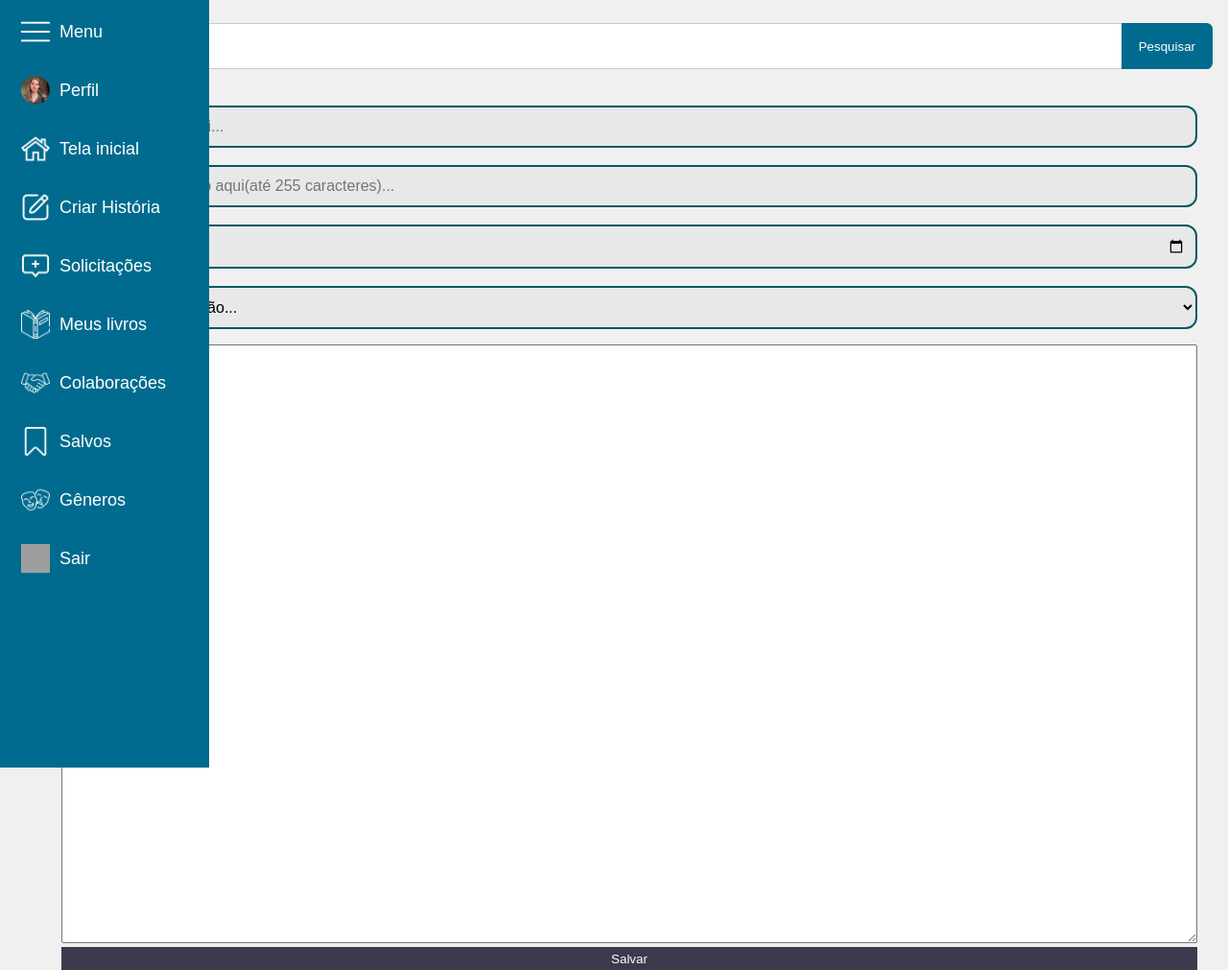
After one commit to GabiVictoria/Apollo, a Flask app: page /criar_historia in a window 1280 px wide. The commit adds this page. Shown: the whole page at 96% size. Run offline with Flask 3, Linux system fonts and the light colour scheme; some libraries are stand-ins or nearby versions; grey boxes are pictures that could not be loaded.

Commit message:
configuração da história

```diff
--- a/apollo/app.py
+++ b/apollo/app.py
@@ -34,7 +34,20 @@
     if contem:
         return render_template ("home.html")
     else:
-        return render_template ("cadastro.html")
+        erro = "Email ou senha incorretos!"
+        return render_template ("login.html", erro=erro)
+
+@app.route('/salvar_historia', methods=['POST'])
+def salvar_historia():
+    texto_formatado = request.form['area1']
+    print(texto_formatado)
+    descricao = request.form['descricao'].strip()
+    texto = request.form['area1'].strip()
+    data_criacao = request.form['data_criacao'].strip()
+    status = request.form['status'].strip()
+    titulo = request.form['titulo'].strip()
+    salvar_texto(con,descricao,texto, data_criacao,status,titulo)
+    return render_template("home.html")
 
 @app.route('/')
 def login():
@@ -48,3 +61,7 @@
 @app.route('/home')
 def home():
     return render_template('home.html')
+
+@app.route('/criar_historia')
+def criar_historia():
+    return render_template('historia.html')
--- a/apollo/static/css/home.css
+++ b/apollo/static/css/home.css
@@ -19,7 +19,7 @@
 .search-bar {
     display: flex;
     width: 92.5vw;
-    margin-top: 2vh;
+    margin-top: 3vh;
 }
 
 .search-bar input {
@@ -31,6 +31,7 @@
     border-top-right-radius: 0rem;
     height: 6vh;
     width: 86vw;
+    margin-bottom: 20px;
 
 }
 
@@ -218,29 +242,89 @@
     background-color: #ccc;
 }
 
-/* Responsividade */
-@media (max-width: 768px) {
-    .sidebar {
-        width: 50px;
+#area1{
+    width: 92.5vw;
+    min-height: 78vh;
+
 }
 
-    .sidebar:hover {
-        width: 180px;
+.criar {
+    position: relative;
+    overflow: hidden;
+    height: 1.5rem;
+    padding: 0 2rem;
+    background: #3d3a4e;
+    background-size: 400%;
+    color: #fff;
+    border: none;
+    cursor: pointer;
+    width: 92.5vw; /* Adicionado para ajustar a largura */
 }
 
-    main {
-        margin-left: 50px;
+.criar:hover::before {
+    transform: scaleX(1);
 }
 
-    .sidebar:hover + main {
-        margin-left: 180px;
+.criar-content {
+    position: relative;
+    z-index: 1;
 }
 
-    .story {
-        flex-direction: column;
+.criar::before {
+    content: "";
+    position: absolute;
+    top: 0;
+    left: 0;
+    transform: scaleX(0);
+    transform-origin: 0 50%;
+    width: 100%;
+    height: inherit;
+    border-radius: inherit;
+    background: linear-gradient(
+        82.3deg,
+        rgba(150, 93, 233, 1) 10.8%,
+        rgba(99, 88, 238, 1) 94.3%
+    );
+    transition: all 0.475s;
 }
 
-    .story-image img {
-        width: 100%;
+.inputinho {
+    display: flex;
+    flex-direction: column;
+    width: fit-content;
+    position: static;
+    width: 92.5vw;
   }
+
+  .inputinho label{
+    font-size: 1rem;
+    color: #055865;
+    font-weight: 700;
+    position: relative;
+    top: 0.5rem;
+    margin: 0 0 0 7px;
+    padding: 0 3px;
+    background: #e8e8e8;
+    width: fit-content;
+    border-radius: 0.5rem;
   }
+
+  .inputinho input.input {
+    padding: 11px 10px;
+    font-size: 1rem;
+    border: 2px #055865 solid;
+    border-radius: 0.75rem;
+    background: #e8e8e8;
+  }
+
+  .inputinho input.input:focus {
+    outline: none;
+  }
+  select{
+    padding: 11px 10px;
+    font-size: 1rem;
+    border: 2px #055865 solid;
+    border-radius: 0.75rem;
+    background: #e8e8e8;
+    margin-bottom: 2vh;
+  }
--- a/apollo/static/script.js
+++ b/apollo/static/script.js
@@ -34,3 +34,60 @@
 
 // Ajuste dinâmico ao redimensionar a tela
 window.addEventListener('resize', updateCarousel);
+
+
+const senhaInput = document.getElementById("senha");
+const toggleSenha = document.getElementById("toggle-senha");
+const iconeSenha = document.getElementById("icone-senha");
+const textoSenha = document.querySelector("#toggle-senha p");
+
+toggleSenha.addEventListener("click", () => {
+    if (senhaInput.type === "password") {
+        senhaInput.type = "text"; // Exibir senha
+        iconeSenha.src = "static/assets/view.png"; // Ícone de olho aberto
+        iconeSenha.alt = "Ocultar senha";
+        textoSenha.textContent = "Ocultar senha"; // Atualizar texto
+    } else {
+        senhaInput.type = "password"; // Ocultar senha
+        iconeSenha.src = "static/assets/hide.png"; // Ícone de olho fechado
+        iconeSenha.alt = "Visualizar senha";
+        textoSenha.textContent = "Visualizar senha"; // Atualizar texto
+    }
+});
+
+
+// Acessa a div de erro e a div do alerta
+const erroDiv = document.getElementById("erro");
+const alertaDiv = document.getElementById("alerta");
+const alertaMsg = document.getElementById("alerta-msg");
+
+// Verifica se a div de erro tem conteúdo
+if (erroDiv && erroDiv.textContent.trim() !== "") {
+    // Exibe o alerta com a mensagem de erro
+    alertaMsg.textContent = erroDiv.textContent.trim();
+    alertaDiv.style.display = "block"; // Torna o alerta visível
+
+    // Após 5 segundos, oculta o alerta com efeito de transição
+    setTimeout(() => {
+        alertaDiv.style.opacity = "0"; // Aplica a transição de desvanecimento
+    }, 5000); // Espera 5 segundos antes de iniciar o efeito
+
+    // Depois que o efeito de transição for concluído, esconde o alerta completamente
+    setTimeout(() => {
+        alertaDiv.style.display = "none"; // Esconde completamente o alerta
+        alertaDiv.style.opacity = "1"; // Reseta a opacidade para o estado inicial
+    }, 5500); // 5000ms + 500ms de transição
+}
+
+// Função para fechar o alerta
+function fecharAlerta() {
+    alertaDiv.style.display = "none"; // Oculta o alerta
+}
+
+
+var textoFormatado = nicEditors.findEditor('area1').getContent();
+console.log(textoFormatado); // Verifique o conteúdo formatado
+document.getElementById('form_historia').addEventListener('submit', function(event) {
+    var textoFormatado = nicEditors.findEditor('area1').getContent();
+    document.getElementById('area1').value = textoFormatado;  // Atualiza o valor da textarea
+});
--- a/apollo/templates/cadastro.html
+++ b/apollo/templates/cadastro.html
@@ -24,7 +24,6 @@
 
             <label for="input" class="text">Senha:</label>
             <input type="password" placeholder="Digite sua senha aqui..." name="senha" class="input" required>
-
             <label for="input" class="text">Data de Nascimento:</label>
             <input type="date" placeholder="Digite sua data de nascimento" name="data_nasc" class="input" required>
 
--- /dev/null
+++ b/apollo/templates/historia.html
@@ -0,0 +1,81 @@
+<!DOCTYPE html>
+<html lang="pt-br">
+<head>
+    <meta charset="UTF-8">
+    <meta name="viewport" content="width=device-width, initial-scale=1.0">
+    <title>Apollo</title>
+    <link rel="stylesheet" href="static/css/home.css">
+  <script type="text/javascript" src="nicEdit-latest.js"></script>
+  <script type="text/javascript">
+//<![CDATA[
+  bkLib.onDomLoaded(function() {
+        new nicEditor({maxHeight : 200}).panelInstance('area');
+        new nicEditor({fullPanel : true,maxHeight : 200}).panelInstance('area1');
+  });
+  //]]>
+  </script>
+</head>
+<body>
+
+
+    <aside class="sidebar">
+
+        <nav>
+            <ul>
+                <li><a href="#" title="Menu"><img src="static/assets/menu.png" alt="Menu" class="icon"><span class="text">Menu</span></a></li>
+                <li><a href="#" title="Perfil"><img src="static/assets/perfil.png" alt="Perfil" id="perfil" class="icon"><span class="text">Perfil</span></a></li>
+                <li><a href="home" title="Tela inicial"><img src="static/assets/home.png" alt="Tela inicial" class="icon"><span class="text">Tela inicial</span></a></li>
+                <li><a href="criar_historia" title="Criar História"><img src="static/assets/criar.png" alt="história" class="icon"><span class="text">Criar História</span></a></li>
+                <li><a href="#" title="Solicitações"><img src="static/assets/sol.png" alt="Solicitações" class="icon"><span class="text">Solicitações</span></a></li>
+                <li><a href="#" title="Meus livros"><img src="static/assets/livro.png" alt="Meus livros" class="icon"><span class="text">Meus livros</span></a></li>
+                <li><a href="#" title="Colaborações"><img src="static/assets/colab.png" alt="Colaborações" class="icon"><span class="text">Colaborações</span></a></li>
+                <li><a href="#" title="Salvos"><img src="static/assets/salvos.png" alt="Salvos" class="icon"><span class="text">Salvos</span></a></li>
+                <li><a href="#" title="Gêneros"><img src="static/assets/gen.png" alt="Gêneros" class="icon"><span class="text">Gêneros</span></a></li>
+                <li><a href="/" title="Sair"><img src="static/assets/sair.png" alt="Sair" class="icon"><span class="text">Sair</span></a></li>
+            </ul>
+        </nav>
+
+</aside>
+
+<main>
+    <div class="search-bar">
+        <input type="text" placeholder="Pesquisar...">
+        <button>Pesquisar</button>
+    </div>
+
+    <form action="/salvar_historia" method="POST" id="form_historia">
+        <div class="inputinho">
+            <label for="input" class="text">Titúlo:</label>
+            <input type="text" placeholder="Digite seu titúlo aqui..." name="titulo" class="input" required>
+
+            <label for="input" class="text">Descrição:</label>
+            <input type="text" placeholder="Digite sua descrição aqui(até 255 caracteres)..." name="descricao" class="input" required>
+            <label for="input" class="text">Data de Criação:</label>
+            <input type="date" placeholder="Digite a data do início do desenvolvimento" name="data_criacao" class="input" required>
+
+            <label for="status">Status:</label>
+            <select id="status" name="status" required>
+              <option value="" disabled selected>Selecione uma opção...</option>
+              <option value="em andamento">Em andamento</option>
+              <option value="concluido">Concluído</option>
+              <option value="abandonado">Abandonado</option>
+            </select>
+        </div>
+        <textarea name="area1" id="area1">Comece sua história...</textarea>
+        <button class="criar" type="submit"><span class="criar-content" >Salvar</span></button>
+    </form>
+
+</main>
+
+
+<script type="text/javascript" src="http://js.nicedit.com/nicEdit-latest.js"></script>
+<script type="text/javascript">
+    bkLib.onDomLoaded(function() { nicEditors.allTextAreas() }); // convert all text areas to rich text editor on that page
+
+    bkLib.onDomLoaded(function() {
+         new nicEditor({fullPanel : true}).panelInstance('area2');
+    }); // convert text area with id area2 to rich text editor with full panel.
+</script>
+<script src="static/script.js"></script>
+</body>
+</html>
--- a/apollo/templates/home.html
+++ b/apollo/templates/home.html
@@ -17,6 +17,7 @@
                     <li><a href="#" title="Menu"><img src="static/assets/menu.png" alt="Menu" class="icon"><span class="text">Menu</span></a></li>
                     <li><a href="#" title="Perfil"><img src="static/assets/perfil.png" alt="Perfil" id="perfil" class="icon"><span class="text">Perfil</span></a></li>
                     <li><a href="home" title="Tela inicial"><img src="static/assets/home.png" alt="Tela inicial" class="icon"><span class="text">Tela inicial</span></a></li>
+                    <li><a href="criar_historia" title="Criar História"><img src="static/assets/criar.png" alt="história" class="icon"><span class="text">Criar História</span></a></li>
                     <li><a href="#" title="Solicitações"><img src="static/assets/sol.png" alt="Solicitações" class="icon"><span class="text">Solicitações</span></a></li>
                     <li><a href="#" title="Meus livros"><img src="static/assets/livro.png" alt="Meus livros" class="icon"><span class="text">Meus livros</span></a></li>
                     <li><a href="#" title="Colaborações"><img src="static/assets/colab.png" alt="Colaborações" class="icon"><span class="text">Colaborações</span></a></li>
@@ -39,7 +40,7 @@
             <div class="carousel">
                 <div class="carousel-track">
                     <img src="static/assets/banner1.png" alt="Imagem 1" class="carousel-image">
-                    <img src="image2.jpg" alt="Imagem 2" class="carousel-image">
+                    <img src="static/assets/banner1.png" alt="Imagem 2" class="carousel-image">
                     <img src="static/assets/banner1.png" alt="Imagem 3" class="carousel-image">
                 </div>
                 <div class="carousel-indicators">
@@ -55,8 +56,9 @@
                     <img src="static/assets/xadrez.jpeg" alt="Imagem de uma peça de xadrez">
                 </div>
                 <div class="story-content">
+                    <h2>O xeque-mate secreto</h2>
                     <p>
-                        O romance segue a trajetória de Sofia, uma jovem prodígio do xadrez que, após a morte misteriosa de seu mentor, se vê forçada a abandonar sua carreira promissora. Anos depois, ela retorna ao tabuleiro, não para competir, mas para buscar respostas sobre os enigmas deixados por ele...
+                        O romance segue a trajetória de Sofia, uma jovem prodígio do xadrez que, após a morte misteriosa de seu mentor, se vê forçada a abandonar sua carreira promissora. Anos depois, ela retorna ao tabuleiro, não para competir, mas para buscar respostas sobre enigmas...
                     </p>
                     <div class="buttons">
                         <button class="read-more">Ler mais</button>
```
Also changed, not shown: other parts of apollo/static/css/home.css (+33 -10 lines), apollo/apollo.sql (+34 -19 lines), apollo/arquivo.py (+8 -0 lines), apollo/static/css/style.css (+51 -0 lines), apollo/templates/login.html (+12 -1 lines), apollo/ts.py (deleted, +0 -24 lines), apollo/static/assets/criar.png (added), apollo/static/assets/hide.png (added), apollo/static/assets/view.png (added). Lines whose indentation alone changed are shown as unchanged.
